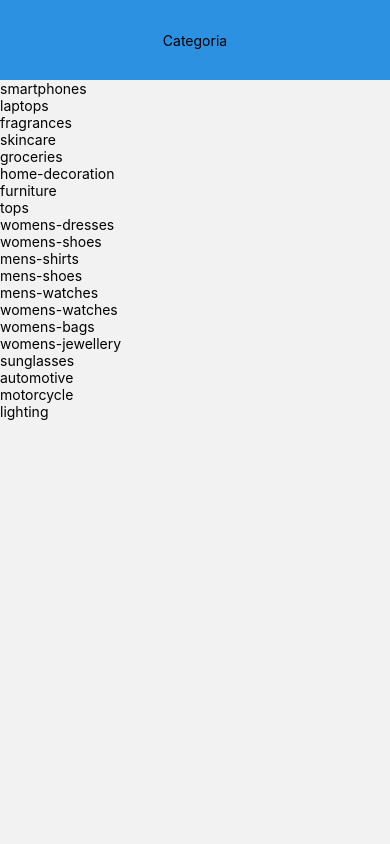
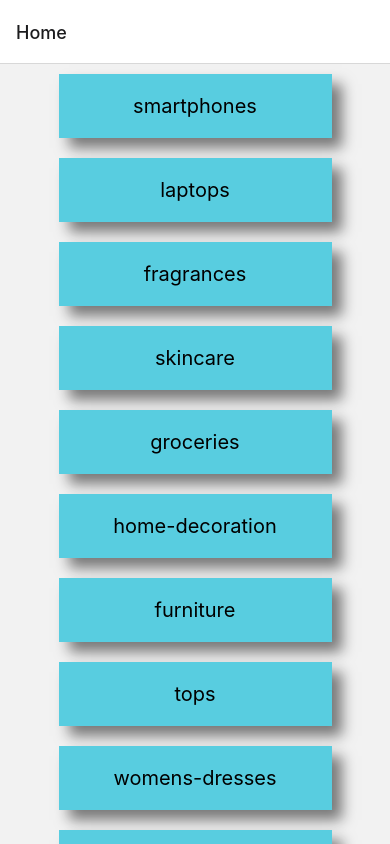
Before and after one commit to Fededkn/ventasMovil, a React Native app: screen / in a window 390 px wide. Built offline with nearby package versions, Linux system fonts and the light colour scheme.

Commit message:
version 5.2 - rehacerBuscar - estlos

```diff
--- a/src/Components/Categories.js
+++ b/src/Components/Categories.js
@@ -4,13 +4,13 @@ import CategoryItem from "./CategoryItem"
 
 //Muestra una lista de categorías desde un archivo JSON y utiliza FlatList para mostrar cada una de estas categorías como elementos de la lista. Para cada elemento de la lista, utiliza el componente CategoryItem, al que le pasa la función setCategorySelected como prop.
 
-const Categories = ({setCategorySelected}) => {
+const Categories = ({navigation, route}) => {
   return (
     <FlatList
         style={styles.container}
         data={categories}
         keyExtractor={item => item}
-        renderItem={({item}) => <CategoryItem setCategorySelected={setCategorySelected} category={item}/>}
+        renderItem={({item}) => <CategoryItem category={item} navigation={navigation} route={route}/>}
     />
   )
 }
--- a/src/Components/CategoryItem.js
+++ b/src/Components/CategoryItem.js
@@ -4,9 +4,9 @@ import CardShadows from '../Wrappers/CardShadows'
 
 // Muestra una tarjeta por categoría, activa la función setCategorySelected con el nombre de la categoría como argumento (category), lo que permite seleccionar una categoría específica de la lista.
 
-const CategoryItem = ({category,setCategorySelected}) => {
+const CategoryItem = ({category, navigation, route}) => {
   return (
-        <Pressable onPress={()=>setCategorySelected(category)}>
+        <Pressable onPress={()=> navigation.navigate("ItemListCategories",[category])}>
             <CardShadows style={styles.container}>
                 <Text style={styles.text}>{category}</Text>
             </CardShadows>
--- a/src/Components/Header.js
+++ b/src/Components/Header.js
@@ -1,10 +1,10 @@
 import { StyleSheet, Text, View } from 'react-native'
 import { colors } from '../Global/colors'
 
-const Header = ({title}) => {
+const Header = ({title = "Producto"}) => {
   return (
     <View style={styles.container}>
-      <Text>{title}</Text>
+      <Text style={styles.text}>{title}</Text>
     </View>
   )
 }
--- a/src/Components/ProductItem.js
+++ b/src/Components/ProductItem.js
@@ -1,15 +1,13 @@
 import { StyleSheet, Text, View, Image, Pressable, useWindowDimensions } from 'react-native'
 import { colors } from "../Global/colors"
-import { useEffect } from 'react'
 
 //Representa un elemento individual de producto en una lista.
 
-const ProductItem = ({item, setProductDetailId}) => {
+const ProductItem = ({item, navigation, route}) => {
 
     const {width} = useWindowDimensions()
-
     return (
-    <Pressable style={styles.container} onPress={()=>setProductDetailId(item.id)}>
+        <Pressable style={styles.container} onPress={()=>navigation.navigate("ItemDetail", {id:item.id})}>
             <Text style={width < 350 ? styles.textMin : styles.text}>{item.title}</Text>
             <Image
                 style={styles.image}
--- a/src/Navigation/Navigator.js
+++ b/src/Navigation/Navigator.js
@@ -12,18 +12,6 @@ const Navigator = () => {
         <NavigationContainer>
             <Stack.Navigator
                 initialRouteName='Home'
-                screenOptions={
-                    ({route})=>{
-                        return {
-                            header: ()=>{
-                            return <Header  title={route.name === "Home" ? "Categoria" :
-                                                    route.name === "ItemListCategories" ? route.params.category :
-                                                    "Detalle Producto"
-                                            }/>
-                            }
-                        }
-                    }
-                }
             >
                 <Stack.Screen name="Home" component={Home}/>
                 <Stack.Screen name="ItemListCategories" component={ItemListCategories}/>
--- a/src/Screens/Home.js
+++ b/src/Screens/Home.js
@@ -1,15 +1,10 @@
-import {View, Text, FlatList, Pressable} from "react-native"
-import categories from "../Data/categories.json";
+import Categories from "../Components/Categories"
 
-const Home = ({navigation}) => {
+const Home = ({navigation, route}) => {
   return (
-    <View>
-      <FlatList
-        data={categories}
-        keyExtractor={item => item}
-        renderItem={({item})=> <Pressable onPress={()=>{navigation.navigate("ItemListCategories",{category:item})}}><Text>{item}</Text></Pressable>}
-      />
-    </View>
+    <>
+      <Categories navigation={navigation} route={route}/>
+    </>
   )
 }
 
--- a/src/Screens/ItemDetail.js
+++ b/src/Screens/ItemDetail.js
@@ -17,9 +17,6 @@ const ItemDetail = ({route}) => {
 
   return (
     <View style={styles.container}>
-      <Pressable style={styles.goBack} title="atras" onPress={()=>setProductDetailId(0)}>
-        <Text>Atrás</Text>
-      </Pressable>
       <Image
         style={styles.image}
         source={{uri:product.thumbnail}}
--- a/src/Screens/ItemListCategories.js
+++ b/src/Screens/ItemListCategories.js
@@ -2,25 +2,37 @@ import {View, Text, FlatList, Pressable, StyleSheet} from "react-native"
 import allProducts from "../Data/products.json"
 import { useEffect, useState } from 'react';
 import { colors } from "../Global/colors";
+import Search from "../Components/Search"
+import ProductItem from "../Components/ProductItem"
 
 const ItemListCategories = ({navigation, route}) => {
 
   const { category } = route.params
-  const [products, setProducts] = useState([])
+  const [keyword, setKeyword] = useState("")
+  const [products, setProducts] = useState(allProducts)
 
   useEffect(()=>{
-    const productsFilted= allProducts.filter(product => product.category === category)
-    setProducts(productsFilted)
-  },[category])
+
+    if(category){
+      const productsCategory = allProducts.filter(product => product.category === category)
+      const productsFiltered = productsCategory.filter(product => product.title.includes(keyword))
+      setProducts(productsFiltered)
+    }else{
+      const productsFiltered = allProducts.filter(product => product.title.includes(keyword))
+    }
+  },[keyword])
 
   return (
-    <View>
+    <>
+      <Search setKeyword={setKeyword}/>
       <FlatList
+        style={styles.container}
         data={products}
-        keyExtractor={item=> item.id}
-        renderItem={({item}) => <Pressable onPress={()=> {navigation.navigate("ItemDetail",{id:item.id})}}><Text>{item.title}</Text></Pressable>}
+        keyExtractor={item => item.id}
+        renderItem={({item}) => <ProductItem item={item} navigation={navigation} route={route} />}
       />
-    </View>
+    </>
+
   )
 }
 
```
Also changed, not shown: App.js (+3 -9 lines). Lines whose indentation alone changed are shown as unchanged.
